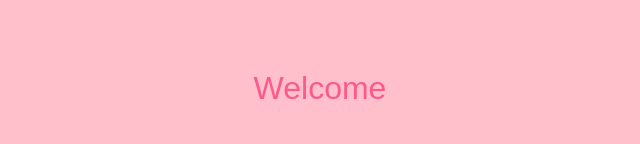
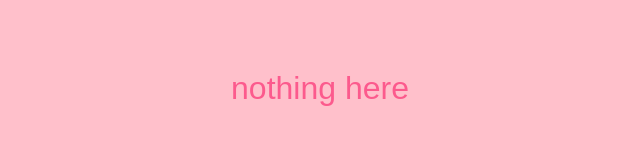
Before and after one commit to zack-davies/pink, a plain HTML site: page index.html in a window 1280 px wide. Shown: the part 320-464 px from the top of the page, 320-960 px from the left. Drawn offline with Linux system fonts and the light colour scheme.

Commit message:
Update index.html

```diff
--- a/index.html
+++ b/index.html
@@ -1,7 +1,7 @@
 <!DOCTYPE html>
 <html>
 <head>
-	<title>Welcome - Perry Pink</title>
+	<title>Perry Pink</title>
 	<style>
 	html {
 		height: 100%;
@@ -24,7 +24,7 @@
 </head>
 <body>
 
-	<h1>Welcome</h1>
+	<h1>nothing here</h1>
 
 </body>
 
```
